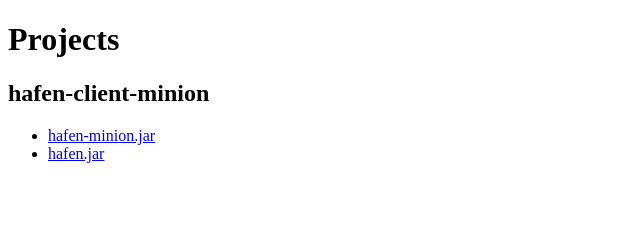
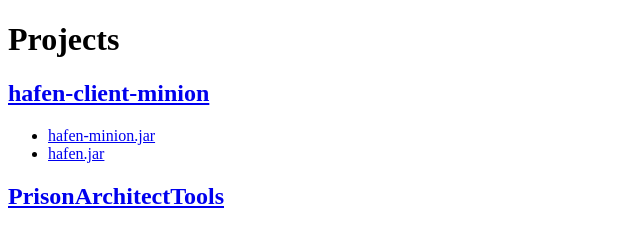
Before and after one commit to TheKrush/TheKrush.github.io, a plain HTML site: page index.html in a window 1280 px wide. Shown: the whole page, without its empty margins (0-640 px from the left). Drawn offline with Linux system fonts and the light colour scheme.

Commit message:
adding hafen-client-minion link, adding PrisonArchitectTools link

```diff
--- a/index.html
+++ b/index.html
@@ -2,9 +2,11 @@
 <html>
 <body>
 <h1>Projects</h1>
-<h2>hafen-client-minion</h2>
+<h2><a href="./hafen-client-minion">hafen-client-minion</a></h2>
 <ul>
 	<li><a href="./hafen-client-minion/hafen-minion.jar">hafen-minion.jar</a></li>
 	<li><a href="./hafen-client-minion/hafen.jar">hafen.jar</a></li>
+</ul>
+<h2><a href="./PrisonArchitectTools">PrisonArchitectTools</a></h2>
 </body>
 </html>
```
